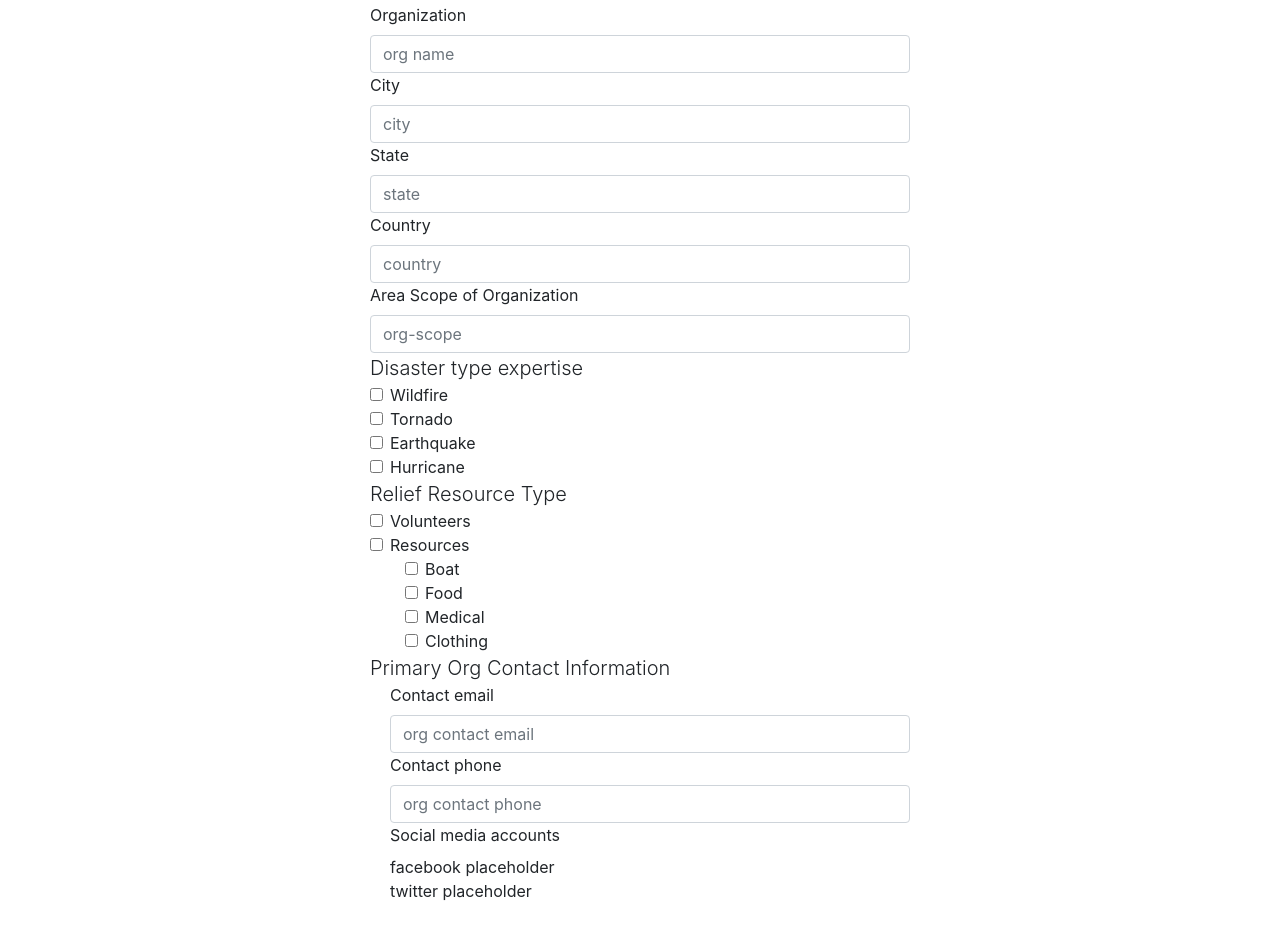
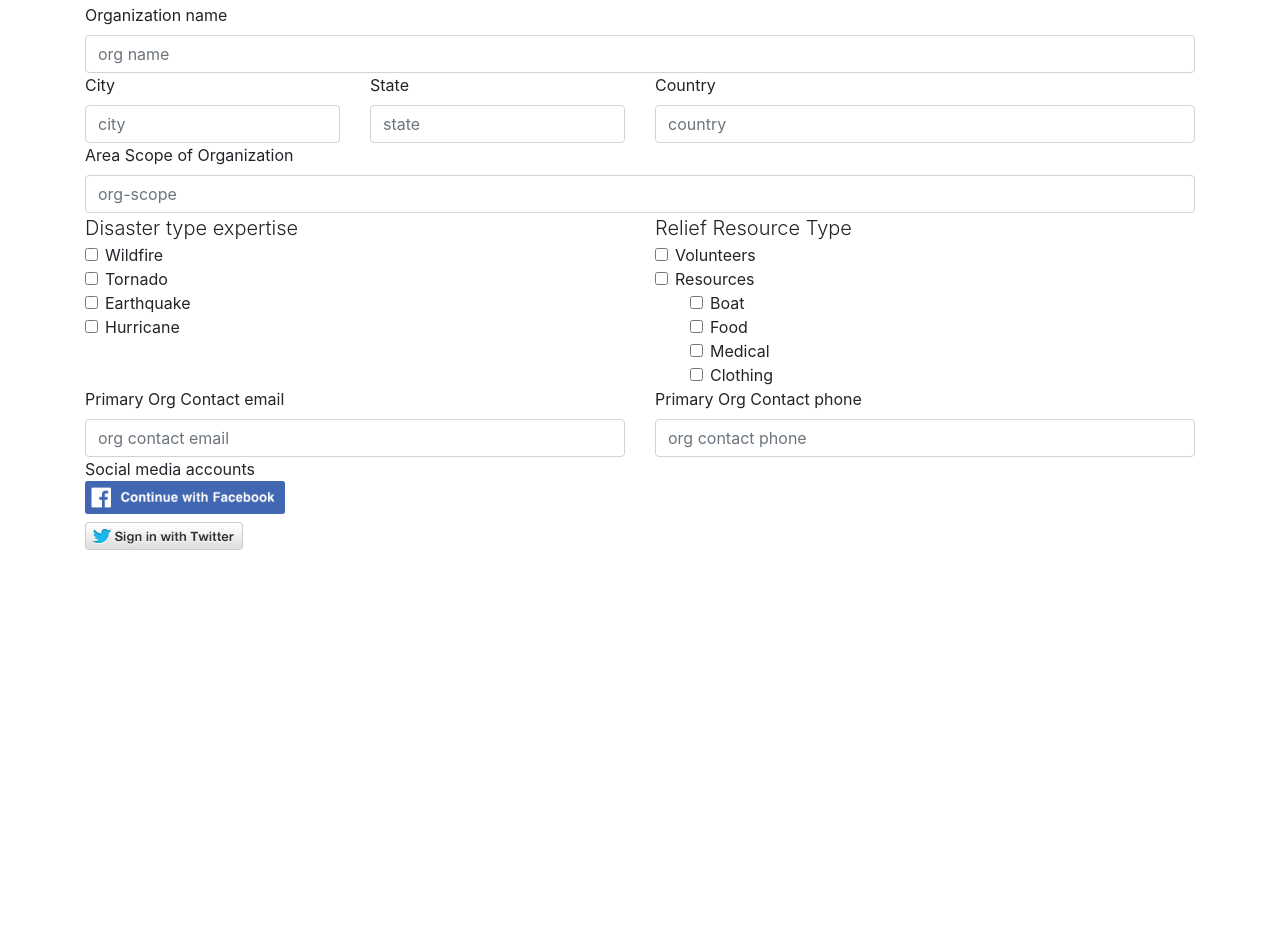
Before and after one commit to PaulACoroneos/ReElevate, a plain HTML site: page assets/pages/affected.html in a window 1280 px wide. Shown: the part 241-1168 px from the top of the page. After the commit the page ends 815 px from the top, so only its background shows below. Drawn offline with nearby package versions, Linux system fonts and the light colour scheme.

Commit message:
style affected form

```diff
--- a/assets/css/style.css
+++ b/assets/css/style.css
@@ -6,3 +6,7 @@
     line-height: 60px;
     background-color: #f5f5f5;
 }
+#facebook {
+    width:200px;
+    height:auto;
+}
--- a/assets/pages/affected.html
+++ b/assets/pages/affected.html
@@ -55,30 +55,36 @@
             <p class="lead">Welcome organization owner. Please signup below!</p>
         </div>
         <div class="row">
-            <div class="col-6 mx-auto">
+            <div class="col-12 mx-auto">
                 <form class="needs-validation" novalidate="">
                     <div class="row">
                         <div class="col-12">
-                            <label for="organization">Organization</label>
+                            <label for="organization">Organization name</label>
                             <input id="organization" class="form-control" placeholder="org name" value="" required="" type="text">
                         </div>
-                        <div class="col-12">
+                    </div>
+                    <div class="row">
+                        <div class="col-3">
                             <label for="city">City</label>
                             <input id="city" class="form-control" placeholder="city" value="" required="" type="text">
                         </div>
-                        <div class="col-12">
+                        <div class="col-3">
                             <label for="state">State</label>
                             <input id="state" class="form-control" placeholder="state" value="" required="" type="text">
                         </div>
-                        <div class="col-12">
+                        <div class="col-6">
                             <label for="country">Country</label>
                             <input id="country" class="form-control" placeholder="country" value="" required="" type="text">
                         </div>
+                    </div>
+                    <div class="row">
                         <div class="col-12">
                             <label for="org-scope">Area Scope of Organization</label>
                             <input id="org-scope" class="form-control" placeholder="org-scope" value="" required="" type="text">
                         </div>
-                        <div class="col-12">
+                    </div>
+                    <div class="row">
+                        <div class="col-6">
                             <div class="lead">Disaster type expertise</div>
                             <div class="form-check">
                                 <input class="form-check-input" type="checkbox" value="" id="wildfire">
@@ -97,7 +103,7 @@
                                 <label class="form-check-label" for="hurricane">Hurricane</label>
                             </div>
                         </div>
-                        <div class="col-12">
+                        <div class="col-6">
                             <div class="lead">Relief Resource Type</div>
                             <div class="form-check">
                                 <input class="form-check-input" type="checkbox" value="" id="relief-volunteer">
@@ -126,22 +132,20 @@
                                 </div>
                             </div>
                         </div>
-                        <div class="col-12">
-                            <div class="lead">Primary Org Contact Information</div>
-                            <div class="form-check">
-                                <label for="org-contact-email">Contact email</label>
-                                <input id="org-contact-email" class="form-control" placeholder="org contact email" value="" required="" type="email">
-                            </div>
-                            <div class="form-check">
-                                <label for="org-contact-phone">Contact phone</label>
-                                <input id="org-contact-phone" class="form-control" placeholder="org contact phone" value="" required="" type="email">
-                            </div>
-                            <div class="form-check">
-                                <label for="org-contact-social-media">Social media accounts</label>
-                                <div>facebook placeholder</div>
-                                <div>twitter placeholder</div>
-                            </div>
+                    </div>
+                    <div class="row">
+                        <div class="col-6">
+                            <label for="org-contact-email">Primary Org Contact email</label>
+                            <input id="org-contact-email" class="form-control" placeholder="org contact email" value="" required="" type="email">
                         </div>
+                        <div class="col-6">
+                            <label for="org-contact-phone">Primary Org Contact phone</label>
+                            <input id="org-contact-phone" class="form-control" placeholder="org contact phone" value="" required="" type="email">
+                        </div>
+                    </div>
+                        <div>Social media accounts</div>
+                        <div><img src="../images/facebook.png" id="facebook" class="mb-2" alt="facebook login"></div>
+                        <div><img src="../images/twitter.png" alt="twitter login"></div>
                     </div>
                 </form>
             </div>
```
Also changed, not shown: assets/images/facebook.png (added), assets/images/twitter.png (added).
